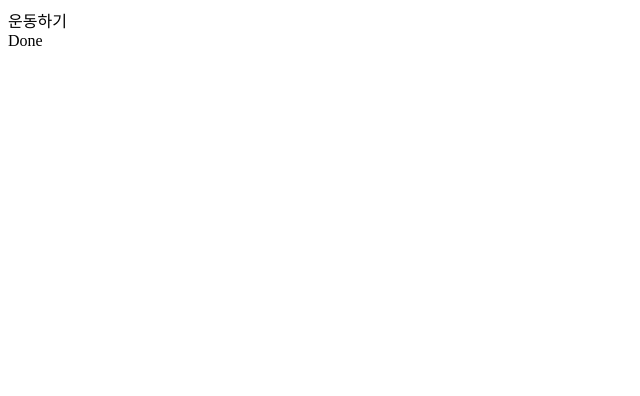
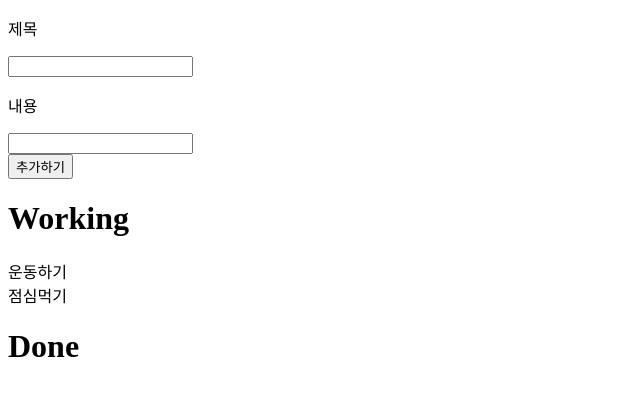
Before and after one commit to 2njeong/ts_todolist, a React (Vite) app: page / in a window 1280 px wide. Shown: the top 396 px of the page, without its empty margins (0-640 px from the left). Built offline with nearby package versions, Linux system fonts and the light colour scheme; data requests are answered from the project's data file.

Commit message:
Add: 할일추가하기 기능 추가

```diff
--- a/db.json
+++ b/db.json
@@ -1,9 +1,15 @@
 {
   "todolist": [
     {
-      "id": 0,
+      "id": "0",
       "title": "운동하기",
       "content": "몸짱이 될테야",
+      "isDone": false
+    },
+    {
+      "id": "b99f",
+      "title": "점심먹기",
+      "content": "점메추",
       "isDone": false
     }
   ]
--- a/package.json
+++ b/package.json
@@ -12,10 +12,12 @@
   "dependencies": {
     "@reduxjs/toolkit": "^2.2.1",
     "@tanstack/react-query": "^5.25.0",
+    "@tanstack/react-query-devtools": "^5.25.0",
     "axios": "^1.6.7",
     "json-server": "^1.0.0-alpha.23",
     "react": "^18.2.0",
     "react-dom": "^18.2.0",
+    "react-redux": "^9.1.0",
     "react-router-dom": "^6.22.2"
   },
   "devDependencies": {
--- a/src/App.tsx
+++ b/src/App.tsx
@@ -1,11 +1,28 @@
 import Done from "./components/Done";
 import Working from "./components/Working";
+import { useGetTodolist } from "./customhook";
+import { ReactNode, Suspense, useEffect } from "react";
+import { getTodolist } from "./reduxStore/modules/todolistSlice";
+import { useAppDispatch } from "./reduxHooks";
+import MakeTodo from "./components/MakeTodo";
 
-function App() {
+function App(): ReactNode {
+  const dispatch = useAppDispatch();
+  const { data: todolist } = useGetTodolist();
+
+  useEffect(() => {
+    if (todolist) {
+      dispatch(getTodolist(todolist));
+    }
+  }, [dispatch, todolist]);
+
   return (
     <>
-      <Working />
-      <Done />
+      <Suspense fallback={<div>로딩중..</div>}>
+        <MakeTodo />
+        <Working />
+        <Done />
+      </Suspense>
     </>
   );
 }
--- a/src/api.ts
+++ b/src/api.ts
@@ -1,8 +1,8 @@
+import { MutationFunction } from "@tanstack/react-query";
 import axios, { AxiosInstance, AxiosResponse } from "axios";
 
 export class Todo {
   constructor(
-    public id: number,
     public title: string,
     public content: string,
     public isDone: boolean
@@ -13,7 +13,14 @@ export const api: AxiosInstance = axios.create({
   baseURL: "http://localhost:4000",
 });
 
-export const getTodos = async (): Promise<Todo[]> => {
+export const fetchTodos = async (): Promise<Todo[]> => {
   const { data }: AxiosResponse<Todo[]> = await api.get("/todolist");
   return data;
 };
+
+export const addTodos: MutationFunction<Todo, Todo> = async (
+  newTodo: Todo
+): Promise<Todo> => {
+  const { data } = await api.post("/todolist", newTodo);
+  return data;
+};
--- a/src/components/Done.tsx
+++ b/src/components/Done.tsx
@@ -1,5 +1,9 @@
 const Done = () => {
-  return <div>Done</div>;
+  return (
+    <>
+      <h1>Done</h1>
+    </>
+  );
 };
 
 export default Done;
--- /dev/null
+++ b/src/components/MakeTodo.tsx
@@ -0,0 +1,40 @@
+import { ChangeEvent, useState } from "react";
+import { useAddTodo } from "../customhook";
+import { Todo } from "../api";
+
+const MakeTodo = () => {
+  const [title, setTitle] = useState<string>("");
+  const [content, setContent] = useState<string>("");
+  const { mutate: mutateToAdd } = useAddTodo();
+
+  const titleHandler = (e: ChangeEvent<HTMLInputElement>): void => {
+    setTitle(e.target.value);
+  };
+
+  const contentHandler = (e: ChangeEvent<HTMLInputElement>) => {
+    setContent(e.target.value);
+  };
+
+  const newTodo = new Todo(title, content, false);
+
+  const addHandler = () => {
+    mutateToAdd(newTodo);
+  };
+
+  return (
+    <>
+      <div>
+        <p>제목</p>
+        <input value={title} onChange={titleHandler}></input>
+      </div>
+      <div>
+        <p>내용</p>
+        <input value={content} onChange={contentHandler}></input>
+      </div>
+
+      <button onClick={addHandler}>추가하기</button>
+    </>
+  );
+};
+
+export default MakeTodo;
--- a/src/components/Working.tsx
+++ b/src/components/Working.tsx
@@ -1,15 +1,17 @@
-import { ReactNode, Suspense } from "react";
-import { useGetTodolist } from "../customhook";
+import { ReactNode } from "react";
+import { useAppSelector } from "../reduxHooks";
 
 const Working = (): ReactNode => {
-  const { data: todolist } = useGetTodolist();
+  const todolist = useAppSelector((state) => state.todolistSlice);
+  console.log(todolist);
 
   return (
-    <Suspense fallback={<div>로딩중..</div>}>
-      {todolist?.map((todo) => (
-        <div key={todo.id}>{todo.title}</div>
+    <>
+      <h1>Working</h1>
+      {todolist?.map((todo, idx) => (
+        <div key={idx}>{todo.title}</div>
       ))}
-    </Suspense>
+    </>
   );
 };
 
--- a/src/customhook.ts
+++ b/src/customhook.ts
@@ -1,5 +1,9 @@
-import { useSuspenseQuery } from "@tanstack/react-query";
-import { Todo, getTodos } from "./api";
+import {
+  useMutation,
+  useQueryClient,
+  useSuspenseQuery,
+} from "@tanstack/react-query";
+import { Todo, addTodos, fetchTodos } from "./api";
 
 export const useGetTodolist = (): {
   isLoading: boolean;
@@ -12,7 +16,21 @@ export const useGetTodolist = (): {
     data: todos,
   } = useSuspenseQuery({
     queryKey: ["todos"],
-    queryFn: getTodos,
+    queryFn: fetchTodos,
   });
+
   return { isLoading, isError, data: todos };
 };
+
+export const useAddTodo = () => {
+  const queryClient = useQueryClient();
+
+  const { mutate: mutateToAdd } = useMutation({
+    mutationFn: addTodos,
+    onSuccess: async () => {
+      await queryClient.invalidateQueries({ queryKey: ["todos"] });
+      console.log("할일 추가 성공");
+    },
+  });
+  return { mutate: mutateToAdd };
+};
--- a/src/main.tsx
+++ b/src/main.tsx
@@ -1,18 +1,19 @@
-import React from "react";
 import ReactDOM from "react-dom/client";
 import App from "./App.tsx";
 import { QueryClient, QueryClientProvider } from "@tanstack/react-query";
 import { Provider } from "react-redux";
 import store from "./reduxStore/config/configStore.ts";
+import { ReactQueryDevtools } from "@tanstack/react-query-devtools";
 
 const queryClient = new QueryClient();
 
 ReactDOM.createRoot(document.getElementById("root")!).render(
   <QueryClientProvider client={queryClient}>
     <Provider store={store}>
-      <React.StrictMode>
-        <App />
-      </React.StrictMode>
+      {/* <React.StrictMode> */}
+      <App />
+      {/* </React.StrictMode> */}
     </Provider>
+    <ReactQueryDevtools initialIsOpen={true} />
   </QueryClientProvider>
 );
--- /dev/null
+++ b/src/reduxHooks.ts
@@ -0,0 +1,5 @@
+import { TypedUseSelectorHook, useDispatch, useSelector } from "react-redux";
+import { AppDispatch, RootState } from "./reduxStore/config/configStore";
+
+export const useAppDispatch = () => useDispatch<AppDispatch>();
+export const useAppSelector: TypedUseSelectorHook<RootState> = useSelector;
--- a/src/reduxStore/config/configStore.ts
+++ b/src/reduxStore/config/configStore.ts
@@ -1,7 +1,13 @@
 import { configureStore } from "@reduxjs/toolkit";
+import todolistSlice from "../modules/todolistSlice";
 
 const store = configureStore({
-  reducer: {},
+  reducer: {
+    todolistSlice,
+  },
 });
 
+export type RootState = ReturnType<typeof store.getState>; // **
+export type AppDispatch = typeof store.dispatch;
+
 export default store;
--- /dev/null
+++ b/src/reduxStore/modules/todolistSlice.ts
@@ -0,0 +1,18 @@
+import { PayloadAction, createSlice } from "@reduxjs/toolkit";
+import { Todo } from "../../api";
+
+const initialState: Todo[] = [];
+
+const todolistSlice = createSlice({
+  name: "todolistSlice",
+  initialState,
+  reducers: {
+    getTodolist: (state, action: PayloadAction<Todo[]>) => {
+      return action.payload;
+    },
+  },
+});
+
+export const { getTodolist } = todolistSlice.actions;
+
+export default todolistSlice.reducer;
```
Also changed, not shown: 1 other file (tests, documents, lock files or other folders).
